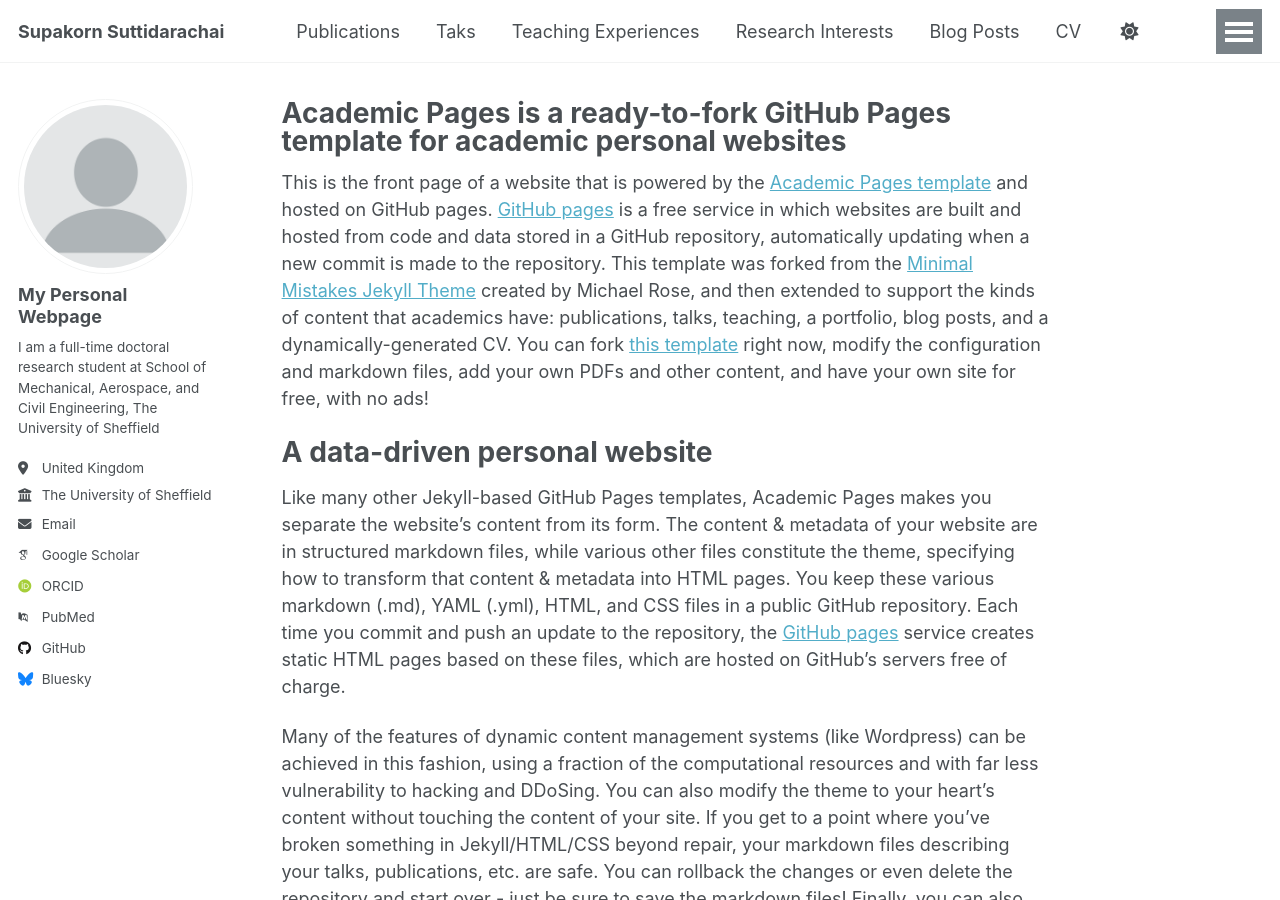
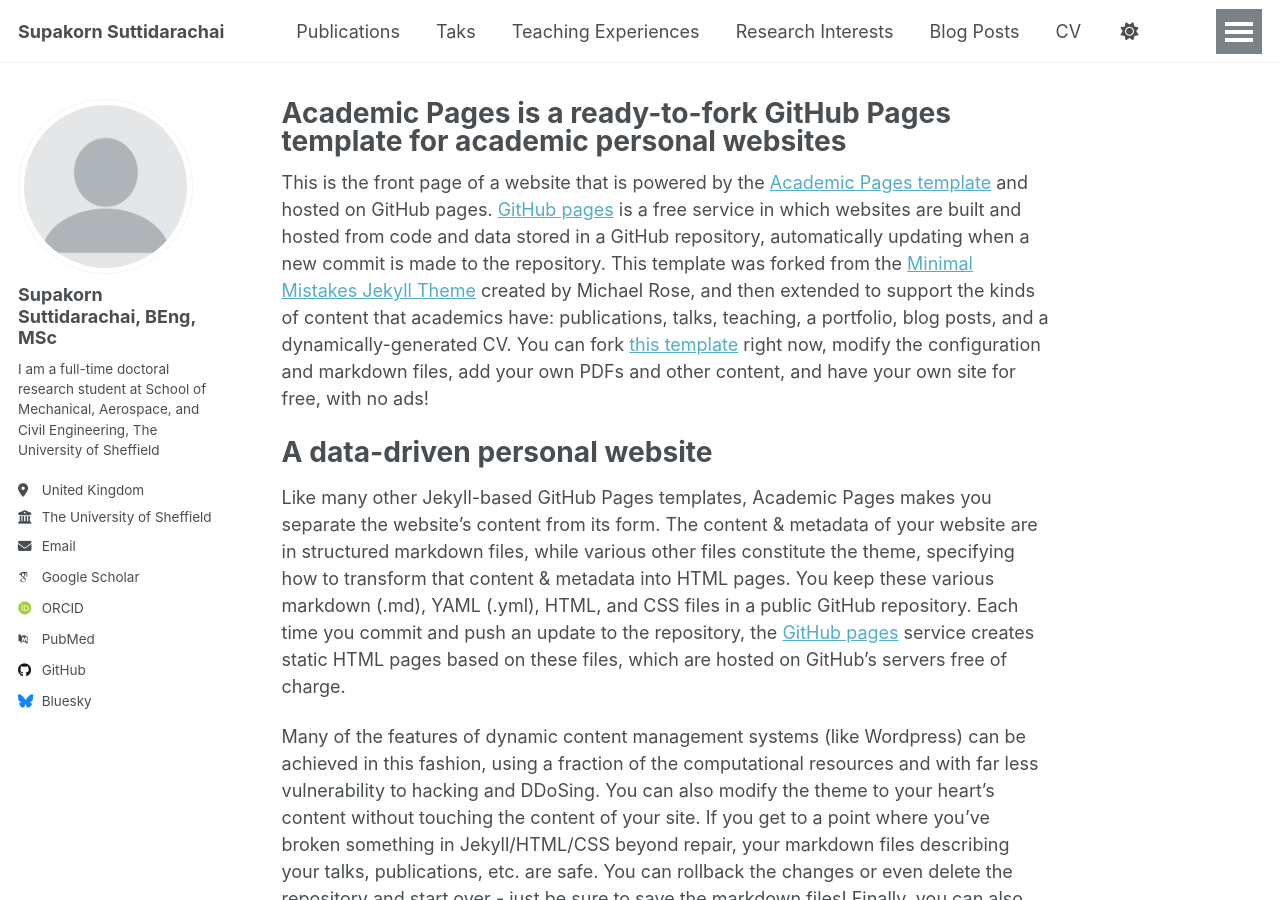
Before and after one commit to doubleS14/ss, a Jekyll site: the page built from _pages/about.md, in a window 1280 px wide and 900 px high. Built offline with Jekyll 4.4.1, drawn with Linux system fonts in a browser that asks for light colours; some web fonts are replaced.

Commit message:
Update _config.yml

```diff
--- a/_config.yml
+++ b/_config.yml
@@ -23,7 +23,7 @@ repository               : "https://doubles14.github.io/ss/"
 author:
   # Biographic information
   avatar           : "profile.png"
-  name             : "My Personal Webpage"
+  name             : "Supakorn Suttidarachai, BEng, MSc"
   pronouns         : # example: "she/her"
   bio              : "I am a full-time doctoral research student at School of Mechanical, Aerospace, and Civil Engineering, The University of Sheffield"
   location         : "United Kingdom"
```
